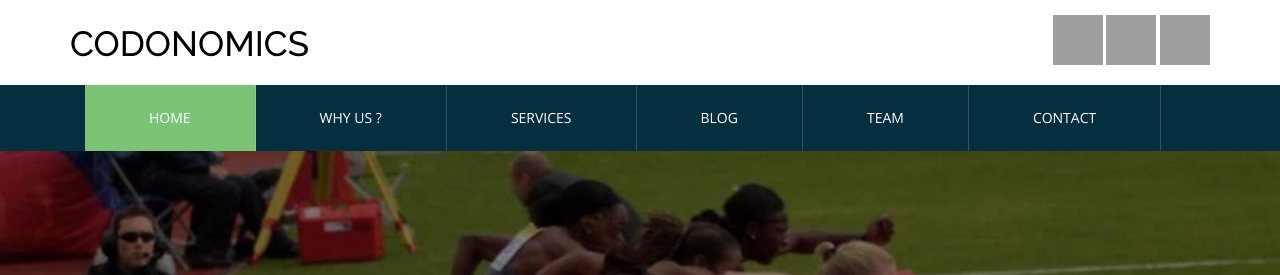
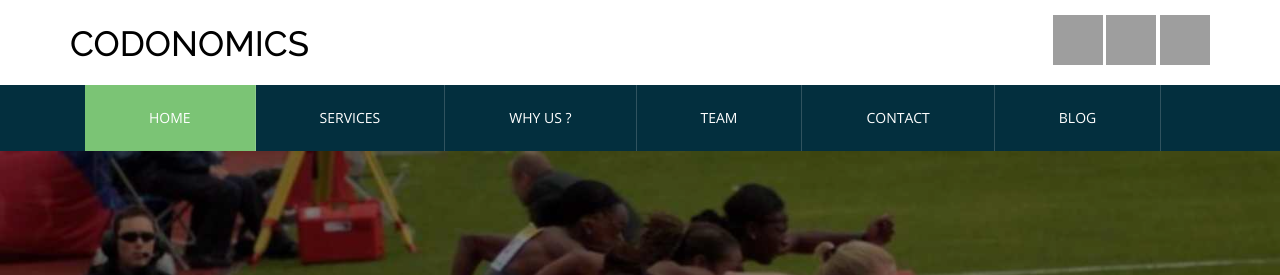
Before and after one commit to FrontendWorks/my-jekyll-site, a Jekyll site: the page built from index.html, in a window 1280 px wide and 900 px high. Shown: the top 275 px of the window. Built offline with Jekyll 4.4.1, drawn with Linux system fonts in a browser that asks for light colours; grey boxes are pictures that could not be loaded.

Commit message:
Changed header links ordering

```diff
--- a/_includes/header.html
+++ b/_includes/header.html
@@ -44,11 +44,11 @@
 
             <ul class="nav navbar-nav">
               <li class="active"><a href="#home" class="scroll">HOME</a></li>
+              <li><a href="#services" class="scroll">SERVICES</a></li>
               <li><a href="#about" class="scroll">WHY US ?</a></li>
-              <li><a href="#services" class="scroll">SERVICES</a></li>
-              <li><a href="{{ site.data.global.blog_url }}" target="_blank" class="scroll">BLOG</a></li>
               <li><a href="#team" class="scroll">TEAM</a></li>
               <li><a href="#contact" class="scroll">CONTACT</a></li>
+              <li><a href="{{ site.data.global.blog_url }}" target="_blank" class="scroll">BLOG</a></li>
             </ul>
 
           </div>
```
